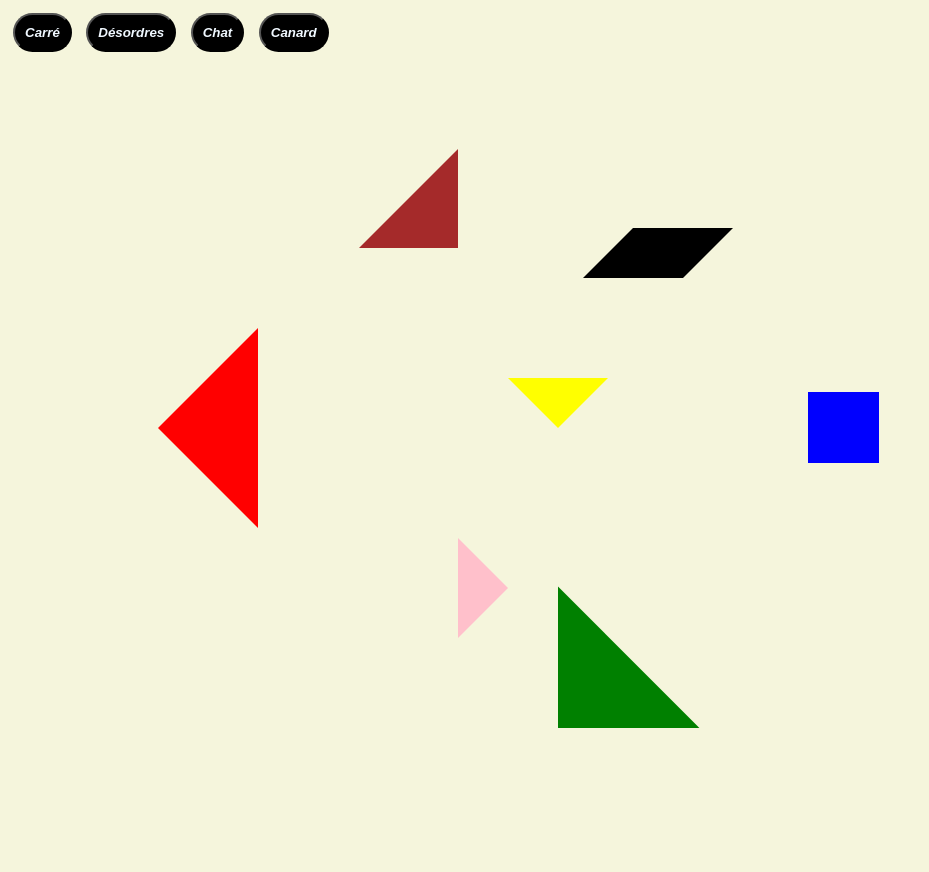
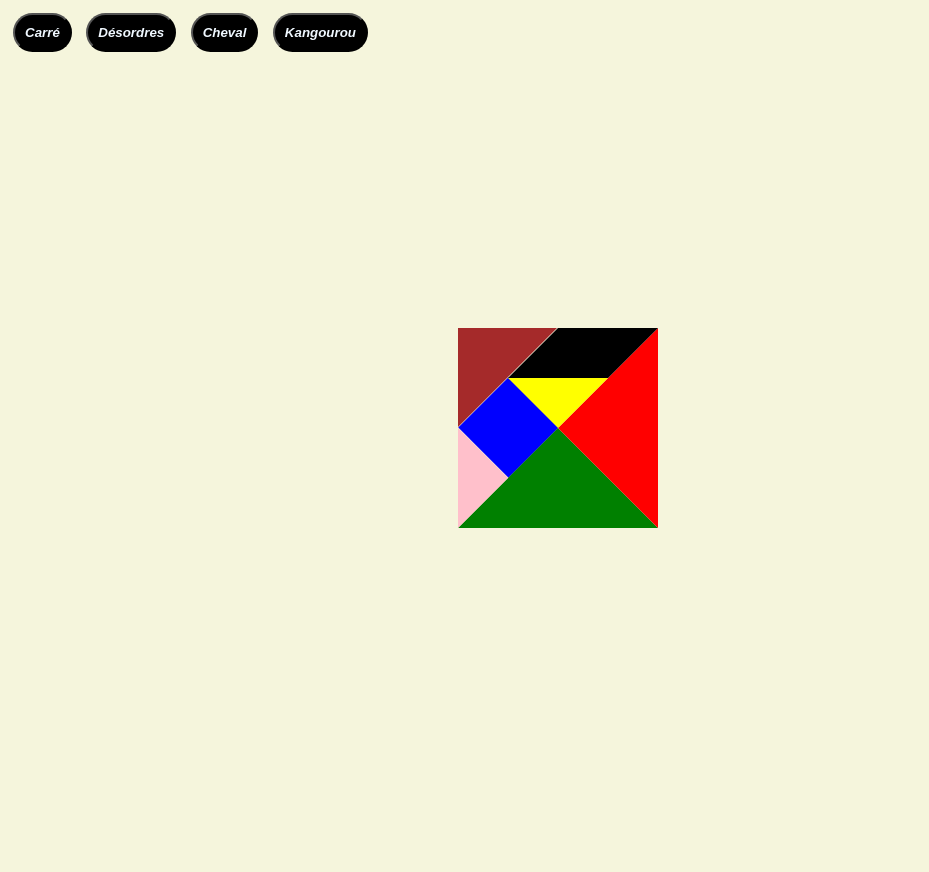
Before and after one commit to Nalyd59/TEMPGRAM, a plain HTML site: page index.html in a window 1280 px wide. Shown: the whole page, without its empty margins (0-929 px from the left). Drawn offline with Linux system fonts and the light colour scheme.

Commit message:
mise en place des formes

```diff
--- /dev/null
+++ b/cheval.css
@@ -0,0 +1,36 @@
+#forme1 {
+    top: 200px;
+    left: 600px;
+    transform: rotate(90deg);
+    transition: 3s;
+}
+#forme2 {
+    transform: rotate(90deg);
+    top: 200px;
+    left: 400px;
+}
+#forme3 {
+    transform: rotate(135deg);
+    top: -100px;
+    left: 500px;
+}
+#forme4 {
+    transform: rotate(45deg);
+    top: 0px;
+    left: 550px;
+}
+#forme5 {
+    transform: rotate(180deg);
+    top: -350px;
+    left: 690px;
+}
+#forme6 {
+    top: -300px;
+    left: 375px;
+    transform: skew(315deg);
+}
+#forme7 {
+    transform: rotate(180deg);
+    top: -660px;
+    left: 600px;
+}
--- a/figures.css
+++ b/figures.css
@@ -1,76 +1,33 @@
 #forme1 {
-    position: relative;
-    height: 71px;
-    width: 71px;
-    background-color: blue;
     top: 335px;
     left: 800px;
     transform: rotate(90deg);
 }
 #forme2 {
-    position: relative;
-    height: 0px;
-    width: 0px;
-    border-left: 100px solid transparent;
-    border-right: 100px solid transparent;
-    border-bottom: 100px solid transparent;
-    border-top: 100px solid green;
     transform: rotate(45deg);
     top: 500px;
     left: 450px;
 }
 #forme3 {
-    position: relative;
-    height: 0px;
-    width: 0px;
-    border-left: 100px solid transparent;
-    border-right: 100px solid transparent;
-    border-bottom: 100px solid transparent;
-    border-top: 100px solid red;
     transform: rotate(90deg);
     top: 0px;
     left: 50px;
 }
 #forme4 {
-    position: relative;
-    height: 0px;
-    width: 0px;
-    border-left: 50px solid transparent;
-    border-right: 50px solid transparent;
-    border-bottom: 50px solid transparent;
-    border-top: 50px solid pink;
     transform: rotate(270deg);
     top: 10px;
     left: 450px;
 }
 #forme5 {
-    position: relative;
-    height: 0px;
-    width: 0px;
-    border-left: 50px solid transparent;
-    border-right: 50px solid transparent;
-    border-bottom: 50px solid transparent;
-    border-top: 50px solid yellow;
     top: -250px;
     left: 500px;
 }
 #forme6 {
-    position: relative;
-    width: 100px;
-    height: 50px;
-    background-color: black;
     top: -500px;
     left: 600px;
     transform: skew(135deg);
 }
 #forme7 {
-    position: relative;
-    height: 0px;
-    width: 0px;
-    border-left: 70px solid transparent;
-    border-right: 70px solid transparent;
-    border-bottom: 70px solid transparent;
-    border-top: 70px solid brown;
     transform: rotate(315deg);
     top: -600px;
     left: 380px;
--- a/index.html
+++ b/index.html
@@ -6,15 +6,15 @@
     <meta name="viewport" content="width=device-width, initial-scale=1.0" >
     <title>Tempgram</title>
     <link rel="stylesheet" href="style.css">
-    <link rel="stylesheet" href="figures.css">
+    <link id="change" rel="stylesheet" href="square.css">
   </head>
   <body>
 
     <nav>
-      <input id="carre" type="button" value="Carré">
-      <input id="desordre" type="button" value="Désordres">
-      <input id="chat" type="button" value="Chat">
-      <input id="canard" type="button" value="Canard">
+      <input onclick="myfonction('square.css')" id="carre" type="button" value="Carré">
+      <input onclick="myfonction('figures.css')" id="desordre" type="button" value="Désordres">
+      <input onclick="myfonction('cheval.css')" id="cheval" type="button" value="Cheval">
+      <input onclick="myfonction('kangourou.css')" id="kangourou" type="button" value="Kangourou">
     </nav>
 
     <div id="canvas">
--- /dev/null
+++ b/kangourou.css
@@ -0,0 +1,35 @@
+#forme1 {
+    top: 350px;
+    left: 560px;
+    transform: rotate(45deg);
+}
+#forme2 {
+    transform: rotate(135deg);
+    top: 100px;
+    left: 430px;
+}
+#forme3 {
+    transform: rotate(315deg);
+    top: -100px;
+    left: 570px;
+}
+#forme4 {
+    transform: rotate(270deg);
+    top: -250px;
+    left: 670px;
+}
+#forme5 {
+    transform: rotate(45deg);
+    top: -490px;
+    left: 620px;
+}
+#forme6 {
+    top: -260px;
+    left: 405px;
+    transform: skew(135deg);
+}
+#forme7 {
+    transform: rotate(180deg);
+    top: -400px;
+    left: 480px;
+}
--- a/script.js
+++ b/script.js
@@ -1,2 +1,6 @@
 //let canvas = document.getElementById("canvas");
 //let ctx = canvas.getContext("2d");
+
+function myfonction(toto){
+  document.getElementById('change').setAttribute('href',toto);
+}
--- a/square.css
+++ b/square.css
@@ -6,6 +6,7 @@
     top: 335px;
     left: 465px;
     transform: rotate(45deg);
+    transition: 1s;
 }
 #forme2 {
     position: relative;
@@ -18,6 +19,7 @@
     transform: rotate(180deg);
     top: 200px;
     left: 450px;
+    transition: 1s;
 }
 #forme3 {
     position: relative;
@@ -30,6 +32,7 @@
     transform: rotate(90deg);
     top: 0px;
     left: 450px;
+    transition: 1s;
 }
 #forme4 {
     position: relative;
@@ -42,6 +45,7 @@
     transform: rotate(270deg);
     top: -100px;
     left: 450px;
+    transition: 1s;
 }
 #forme5 {
     position: relative;
@@ -53,6 +57,7 @@
     border-top: 50px solid yellow;
     top: -250px;
     left: 500px;
+    transition: 1s;
 }
 #forme6 {
     position: relative;
@@ -62,6 +67,7 @@
     top: -400px;
     left: 525px;
     transform: skew(135deg);
+    transition: 1s;
 }
 #forme7 {
     position: relative;
@@ -74,4 +80,5 @@
     transform: rotate(135deg);
     top: -520px;
     left: 380px;
+    transition: 1s;
 }
--- a/style.css
+++ b/style.css
@@ -16,3 +16,68 @@ input{
     display: flex;
     justify-content: center;
 }
+
+#forme1 {
+    position: relative;
+    height: 71px;
+    width: 71px;
+    background-color: blue;
+    transition: 3s;
+}
+#forme2 {
+    position: relative;
+    height: 0px;
+    width: 0px;
+    border-left: 100px solid transparent;
+    border-right: 100px solid transparent;
+    border-bottom: 100px solid transparent;
+    border-top: 100px solid green;
+    transition: 3s;
+}
+#forme3 {
+    position: relative;
+    height: 0px;
+    width: 0px;
+    border-left: 100px solid transparent;
+    border-right: 100px solid transparent;
+    border-bottom: 100px solid transparent;
+    border-top: 100px solid red;
+    transition: 3s;
+}
+#forme4 {
+    position: relative;
+    height: 0px;
+    width: 0px;
+    border-left: 50px solid transparent;
+    border-right: 50px solid transparent;
+    border-bottom: 50px solid transparent;
+    border-top: 50px solid pink;
+    transition: 3s;
+}
+#forme5 {
+    position: relative;
+    height: 0px;
+    width: 0px;
+    border-left: 50px solid transparent;
+    border-right: 50px solid transparent;
+    border-bottom: 50px solid transparent;
+    border-top: 50px solid yellow;
+    transition: 3s;
+}
+#forme6 {
+    position: relative;
+    width: 100px;
+    height: 50px;
+    background-color: black;
+    transition: 3s;
+}
+#forme7 {
+    position: relative;
+    height: 0px;
+    width: 0px;
+    border-left: 70px solid transparent;
+    border-right: 70px solid transparent;
+    border-bottom: 70px solid transparent;
+    border-top: 70px solid brown;
+    transition: 3s;
+}
```
